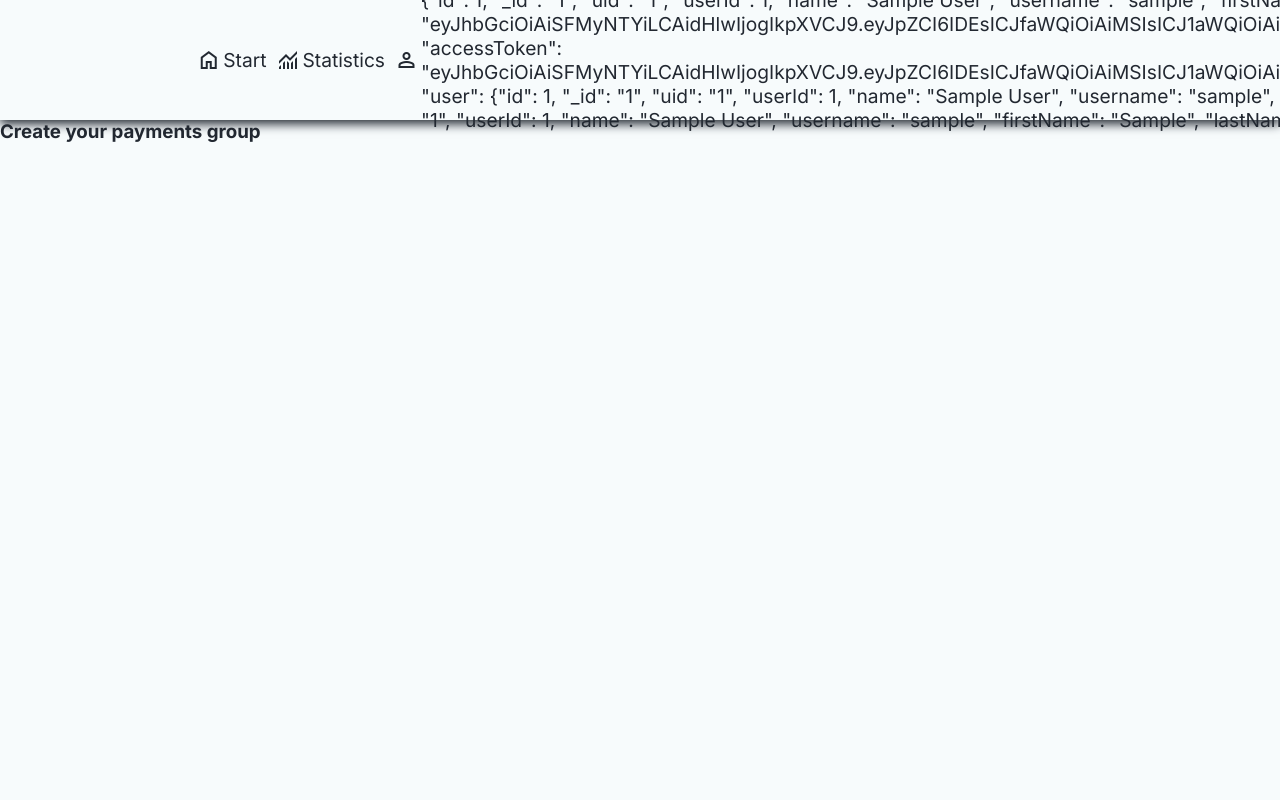
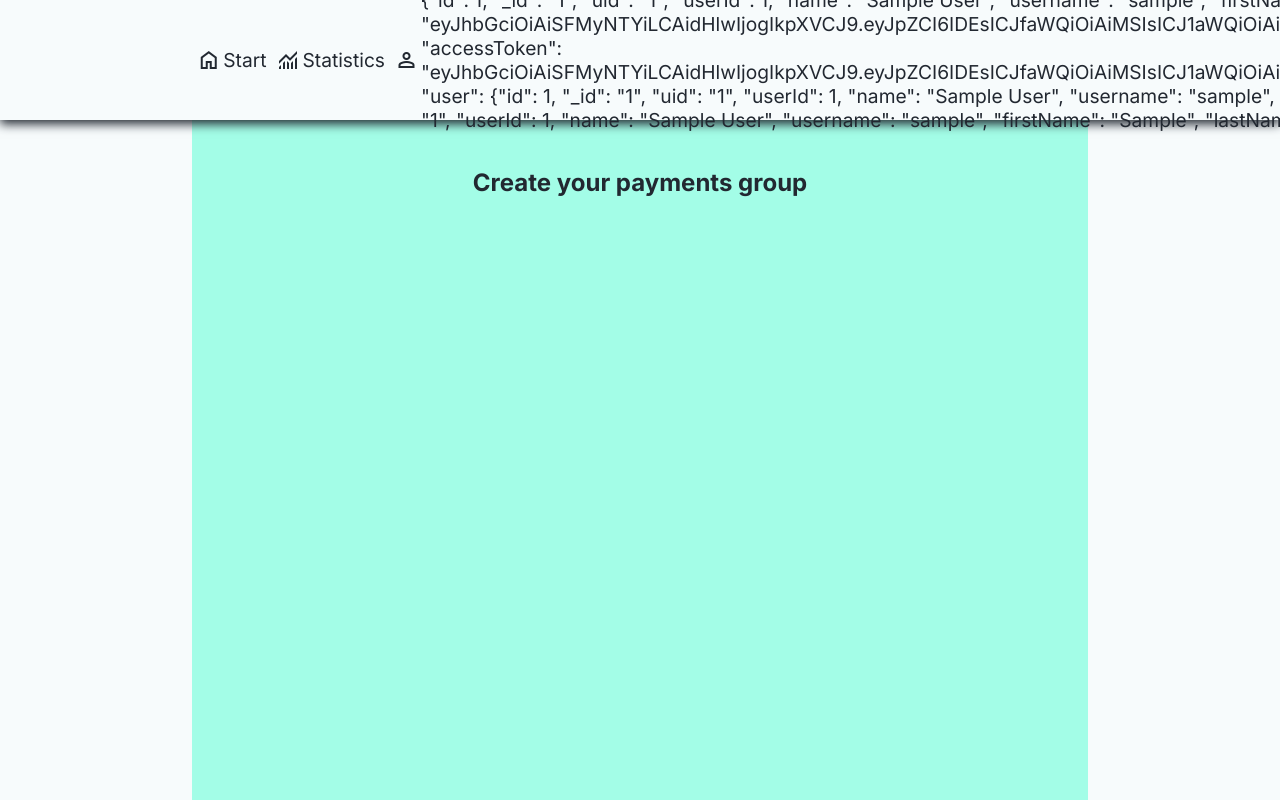
Before and after one commit to bartusrm7/MyBudget, a React (Vite) app in the folder mybudget/: page /statistics in a window 1280 px wide. Built offline with nearby package versions, Linux system fonts and the light colour scheme; sample sign-in values are in the browser's storage.

Commit message:
implemented statistics component to others components

```diff
--- a/mybudget/src/App.jsx
+++ b/mybudget/src/App.jsx
@@ -5,8 +5,8 @@ import Log from "./components/Log";
 import Reg from "./components/Reg";
 import ProtectedRoute from "./components/ProtectedRoute";
 import UserProvider from "./components/UserContext";
+import Statistics from "./components/Statistics";
 import MainComponent from "./components/MainComponent";
-import Statistics from "./components/Statistics";
 import Balance from "./components/Balance";
 import BalanceProvider from "./components/BalanceContext";
 import Transactions from "./components/Transactions";
--- a/mybudget/src/components/Payments.jsx
+++ b/mybudget/src/components/Payments.jsx
@@ -16,7 +16,7 @@ export default function Payments() {
 		<div>
 			<Navigation />
 			<div className='payments'>
-				<div className='payments__main-container'>
+				<div className='payments__main-containers'>
 					<div className='payments__containers'>
 						<h3 className='payments__container-name'>History payments</h3>
 						<div className='payments__main-container'>
--- a/mybudget/src/components/Transactions.jsx
+++ b/mybudget/src/components/Transactions.jsx
@@ -58,7 +58,7 @@ export default function Transactions() {
 			<div className='transactions'>
 				<div className='transactions__main-container'>
 					<div className='transactions__containers'>
-						<h3 className='transactions__label'>Make your transaction</h3>
+						<h3 className='transactions__name'>Make your transaction</h3>
 						<div className='transactions__transaction-container'>
 							<div className='transactions__transaction-field'>
 								<div className='transactions__transaction-name'>Name:</div>
--- a/mybudget/src/sass/payments.scss
+++ b/mybudget/src/sass/payments.scss
@@ -10,7 +10,7 @@ body {
 	font-family: "Inter", sans-serif;
 }
 .payments {
-	&__main-container {
+	&__main-containers {
 		display: flex;
 		justify-content: center;
 	}
--- a/mybudget/src/sass/statistics.scss
+++ b/mybudget/src/sass/statistics.scss
@@ -0,0 +1,143 @@
+*,
+*::before,
+*::after {
+	box-sizing: border-box;
+	padding: 0;
+	margin: 0;
+}
+body {
+	color: #222831;
+	font-family: "Inter", sans-serif;
+}
+.statistics {
+	&__main-container {
+		display: flex;
+		justify-content: center;
+	}
+	&__containers {
+		width: 100vw;
+		min-height: 90vh;
+		display: flex;
+		flex-direction: column;
+		align-items: center;
+		background-color: #a3fde7;
+	}
+	&__label {
+		margin: 2em;
+	}
+	.group-container {
+		display: flex;
+		flex-wrap: wrap;
+		justify-content: center;
+		align-items: center;
+	}
+	&__group-input,
+	&__add-group-btn {
+		padding: 0.5em;
+		margin: 0.25em;
+		background-color: #f7fbfc;
+		font-size: 0.8rem;
+		border-radius: 5px;
+		border: 1px solid #222831;
+		&::placeholder {
+			color: #222831;
+		}
+	}
+	&__add-group-btn {
+		font-weight: bold;
+		cursor: pointer;
+	}
+	&__create-new-group-container {
+		margin: 0 1em;
+	}
+	&__created-group-container {
+		margin: 2em 0;
+		display: flex;
+	}
+	&__created-group-items {
+		padding: 0.5em 1em;
+		margin: 0.25em;
+		width: 80vw;
+		display: flex;
+		justify-content: space-between;
+		align-items: center;
+		background-color: #fff;
+		font-size: 0.8rem;
+		font-weight: bold;
+		border-radius: 5px;
+	}
+	.delete-item {
+		margin-left: 1em;
+		color: red;
+		cursor: pointer;
+	}
+}
+@media (min-width: 376px) {
+	.statistics {
+		&__container {
+			span {
+				padding: 0.75em;
+			}
+		}
+		&__group-input,
+		&__add-group-btn {
+			font-size: 0.9rem;
+			input {
+				width: 60%;
+			}
+		}
+		&__add-group-btn {
+			padding: 0.5em 2em;
+		}
+		&__created-group-items {
+			font-size: 0.9rem;
+		}
+	}
+}
+@media (min-width: 576px) {
+	.statistics {
+		&__containers {
+			min-height: 85vh;
+		}
+		&__label {
+			font-size: 1.3rem;
+		}
+		&__add-group-btn {
+			transition: background 0.3s;
+			&:hover {
+				background-color: #15f5ba;
+			}
+		}
+		&__created-group-items {
+			width: 70vw;
+		}
+	}
+}
+@media (min-width: 768px) {
+	.statistics {
+		&__containers {
+			width: 80vw;
+		}
+		&__label {
+			font-size: 1.5rem;
+		}
+		&__group-input,
+		&__add-group-btn {
+			font-size: 1rem;
+		}
+		&__created-group-items {
+			width: 60vw;
+			font-size: 1rem;
+		}
+	}
+}
+@media (min-width: 992px) {
+	.statistics {
+		&__containers {
+			width: 70vw;
+		}
+		&__created-group-items {
+			width: 50vw;
+		}
+	}
+}
```
Also changed, not shown: mybudget/src/main.jsx (line endings or trailing spaces).
